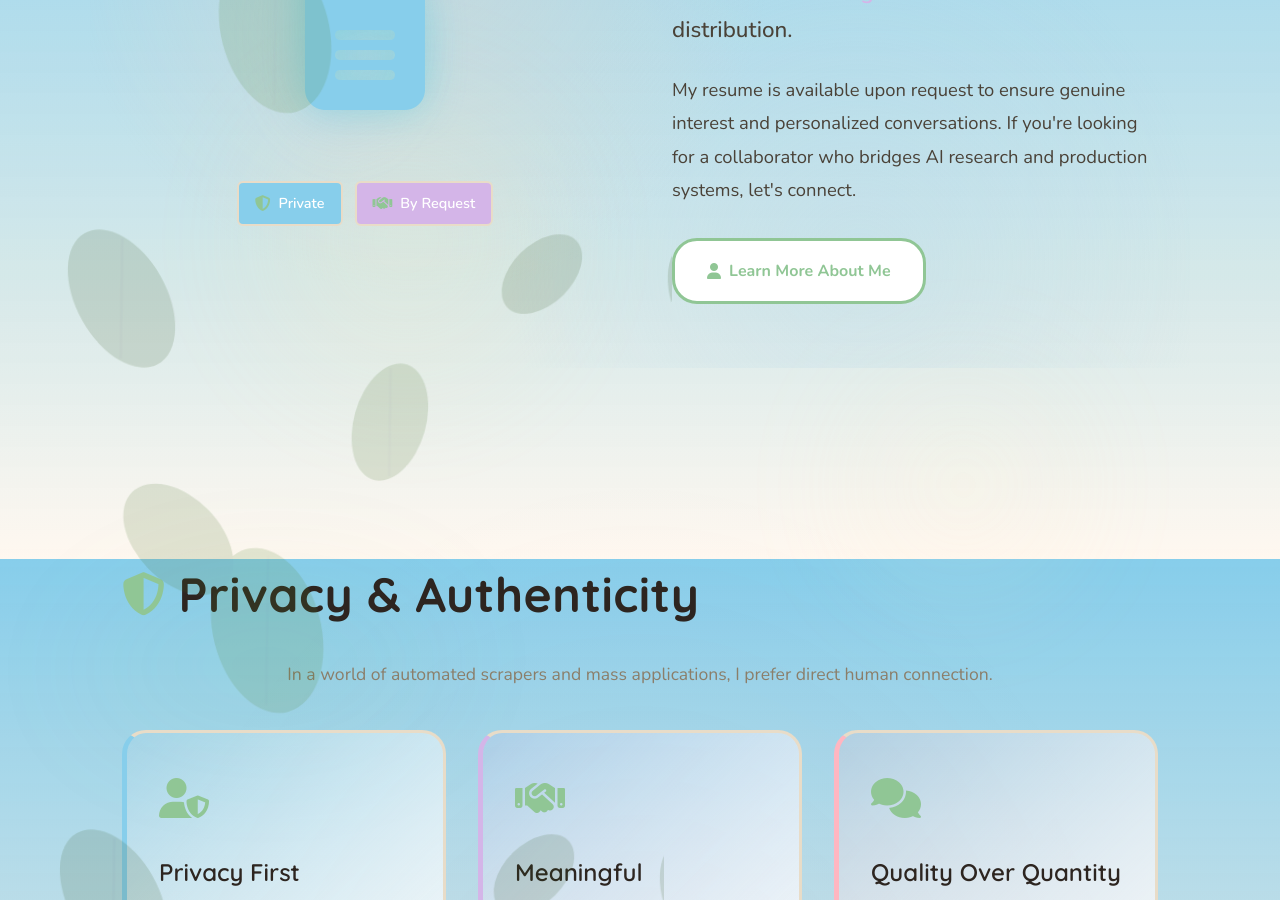
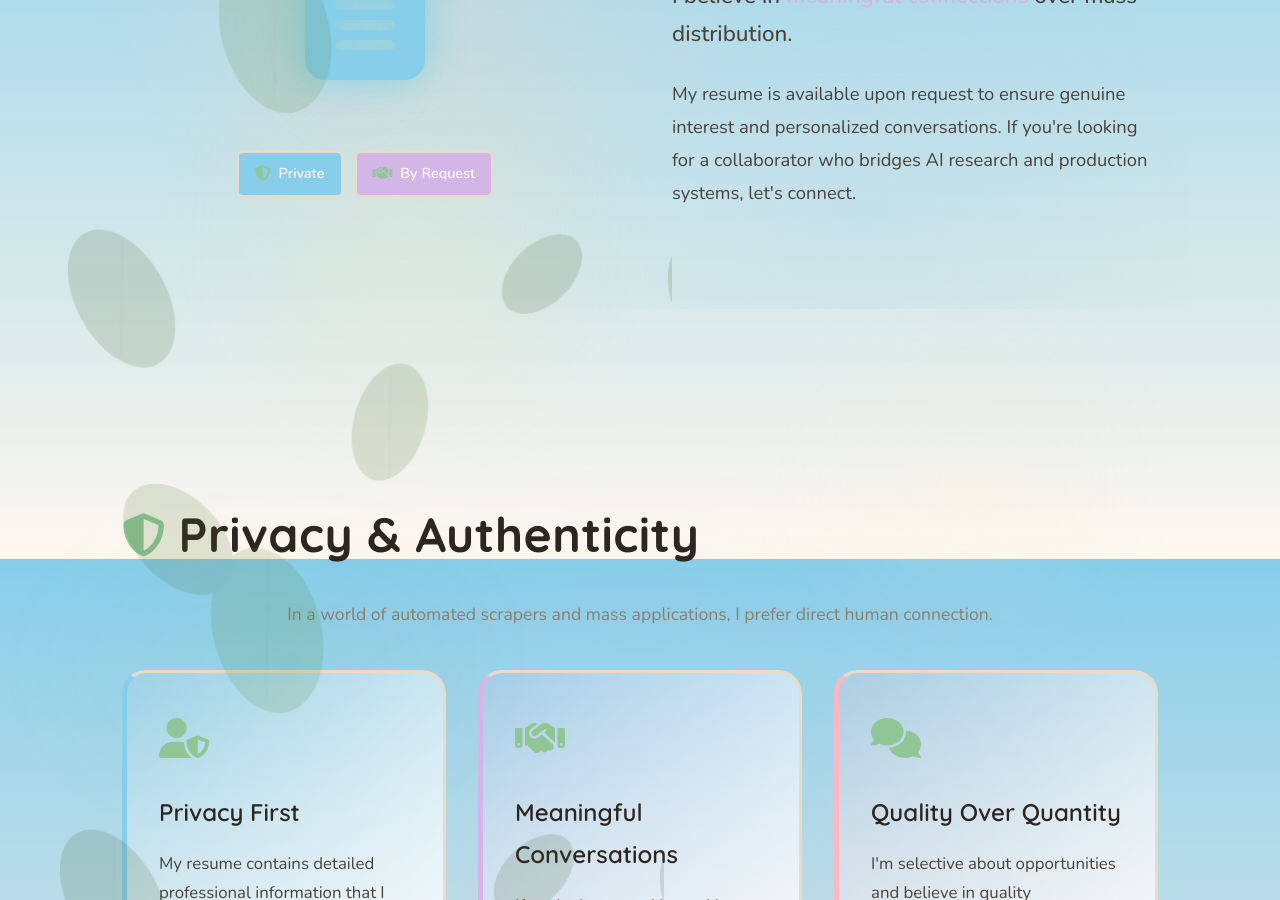
Before and after one commit to mayank1101/mayank1101.github.io, a Jekyll site: the page built from resume.html, in a window 1280 px wide and 900 px high, scrolled down 341 px. Built offline with Jekyll 4.4.1, drawn with Linux system fonts in a browser that asks for light colours.

Commit message:
removed redundant about me button from resume.html

```diff
--- a/resume.html
+++ b/resume.html
@@ -38,11 +38,6 @@ description: Mayank Sharma's Resume - Available upon request. Contact me for col
             <p style="font-size: 1.15rem; line-height: 1.8; margin-bottom: 2rem; color: var(--text-muted);">
                 My resume is available upon request to ensure genuine interest and personalized conversations. If you're looking for a collaborator who bridges AI research and production systems, let's connect.
             </p>
-            <div style="display: flex; gap: 1rem; flex-wrap: wrap;">
-                <a class="cta-secondary" href="/about.html">
-                    <i class="fas fa-user"></i> Learn More About Me
-                </a>
-            </div>
         </div>
     </div>
 
```
